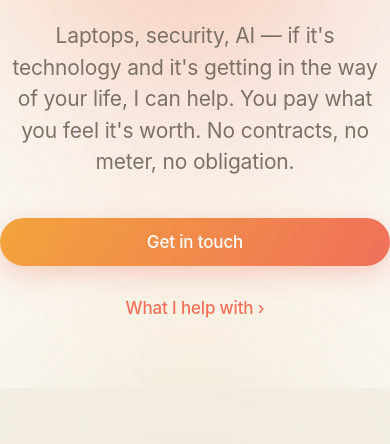
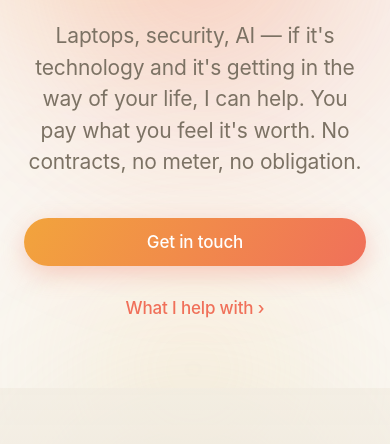
Before and after one commit to boltproof/it-on-your-terms, a plain HTML site: page index.html in a window 390 px wide. Shown: the part 248-692 px from the top of the page. Drawn offline with Linux system fonts and the light colour scheme.

Commit message:
Fix hero: horizontal padding was zeroed (padding cascade), 32px desktop / 24px mobile

```diff
--- a/index.html
+++ b/index.html
@@ -78,7 +78,7 @@
   }
 
   /* hero */
-  .hero { text-align: center; padding: 96px 0 80px; }
+  .hero { text-align: center; padding: 96px 32px 80px; }
   .hero .overline { font-size: 15px; font-weight: 650; letter-spacing: 0.14em; text-transform: uppercase; color: var(--muted); margin-bottom: 22px; }
   .hero h1 { font-size: clamp(40px, 7vw, 76px); font-weight: 700; letter-spacing: -0.025em; line-height: 1.05; }
   .hero h1 span {
@@ -147,7 +147,7 @@
   /* ---------- mobile ---------- */
   @media (max-width: 760px) {
     .wrap { padding: 0 24px; }
-    .hero { padding: 64px 0 56px; }
+    .hero { padding: 64px 24px 56px; }
     .hero .overline { margin-bottom: 18px; }
     section { padding: 60px 0; }
     .sec-head { margin-bottom: 40px; }
```
